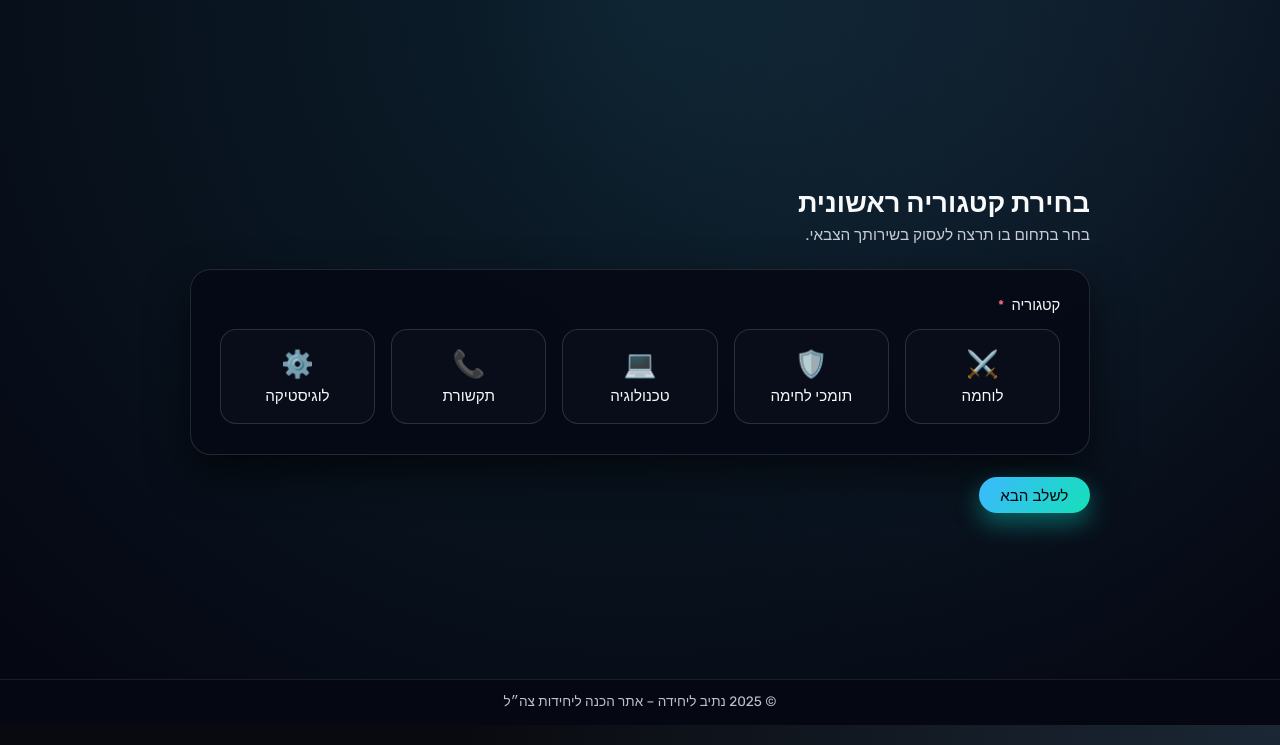
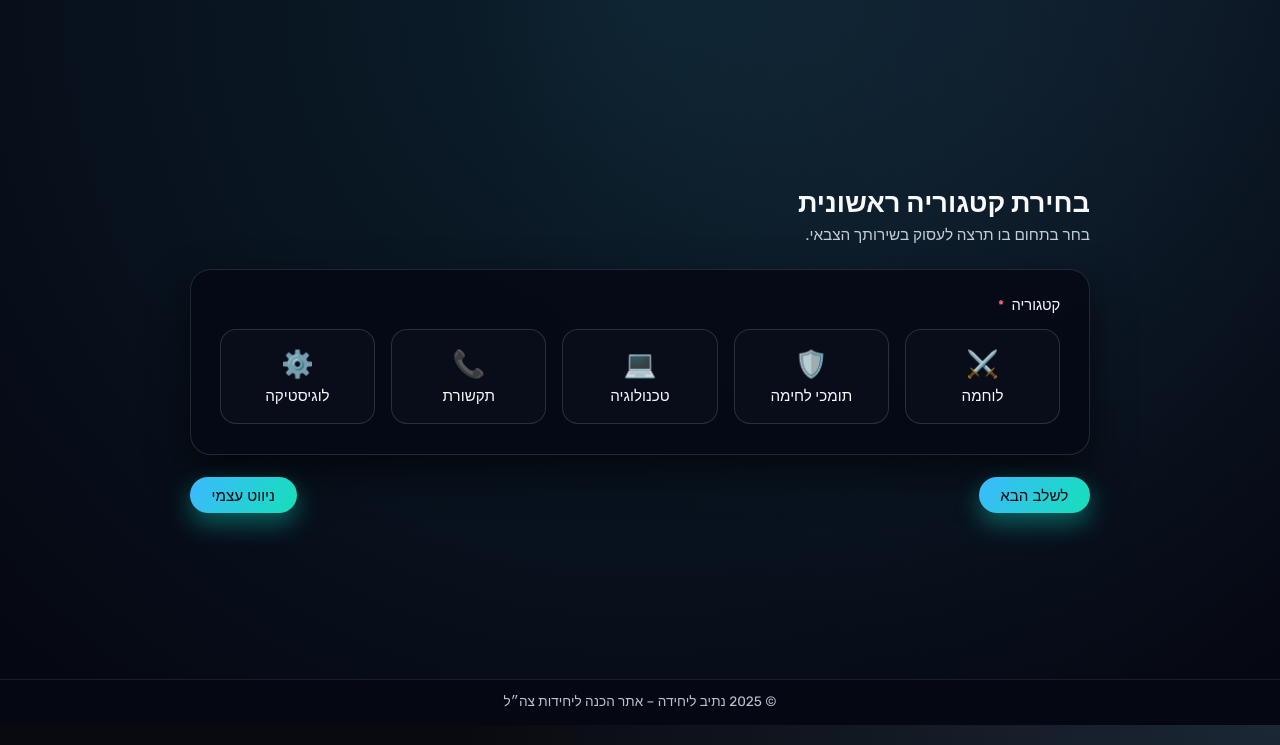
Before and after one commit to Markozavus/milprep, a Flask app: page /first-choice in a window 1280 px wide. Shown: the part 55-800 px from the top of the page. Run offline with Flask 3, Linux system fonts and the light colour scheme; the visitor is signed in with stand-in values (Sample User, id 1); data comes from the database, SQL or seed files in the repository.

Commit message:
Add files via upload

```diff
--- a/templates/firstChoice.html
+++ b/templates/firstChoice.html
@@ -61,6 +61,10 @@
                 לשלב הבא
             </button>
 
+            <button type="submit" href="secondSelection.html" class="btn primary-btn" style="margin-top: 1.4rem; float:left;">
+                ניווט עצמי
+            </button>
+
         </form>
 
     </div>
--- a/templates/home.html
+++ b/templates/home.html
@@ -39,8 +39,11 @@
     <li>מי שרוצה לדעת אילו כישורים נדרשים לכל יחידה</li>
     <li>מי שמעדיפ/ה הכנה מסודרת ולא לנחש לבד</li>
     <li>מי שמחפש/ת חוות דעת אמיתיות מחיילים וחיילות</li>
+
+    <!-- הוספתי margin-top כדי להוסיף רווח בין השורות -->
+    <li style="color:red; margin-top: 110px;">הערה: אתר זה אינו מתחייב להבטחת המקום של המלש"ב על פי הצעת התוכנית</li>
 </ul>
-        </div>
+
     </div>
 </section>
 
```
Lines whose indentation alone changed are shown as unchanged.
